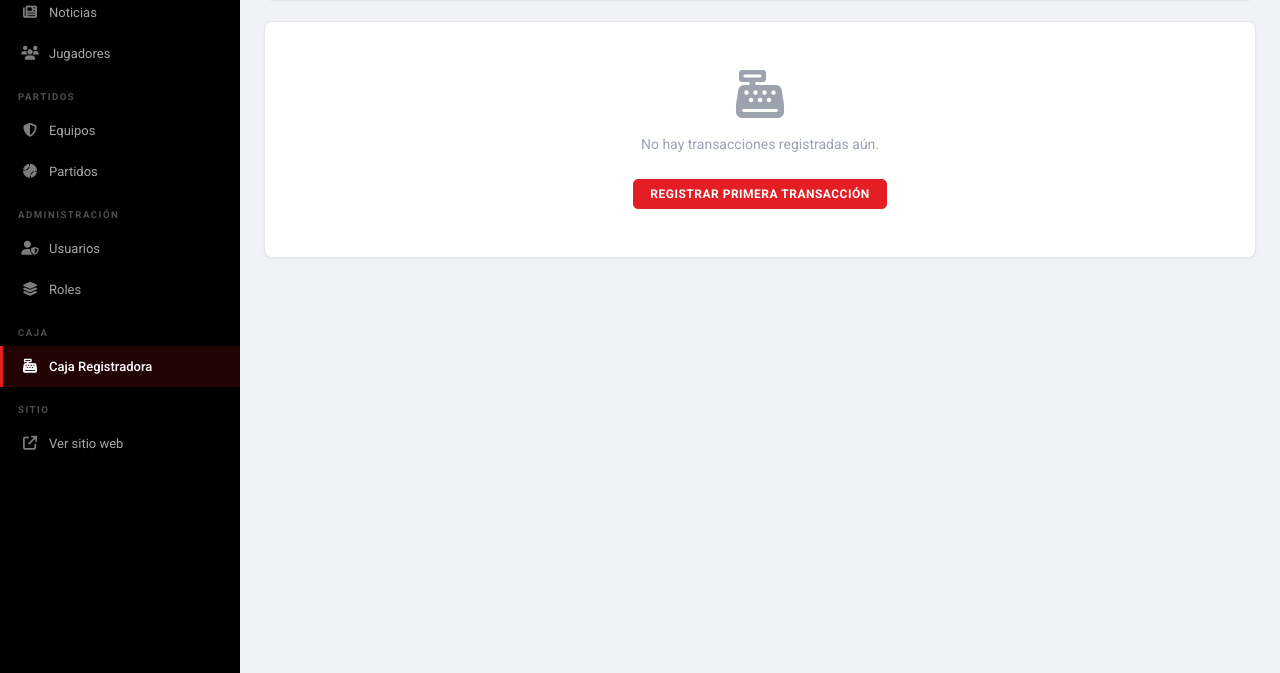
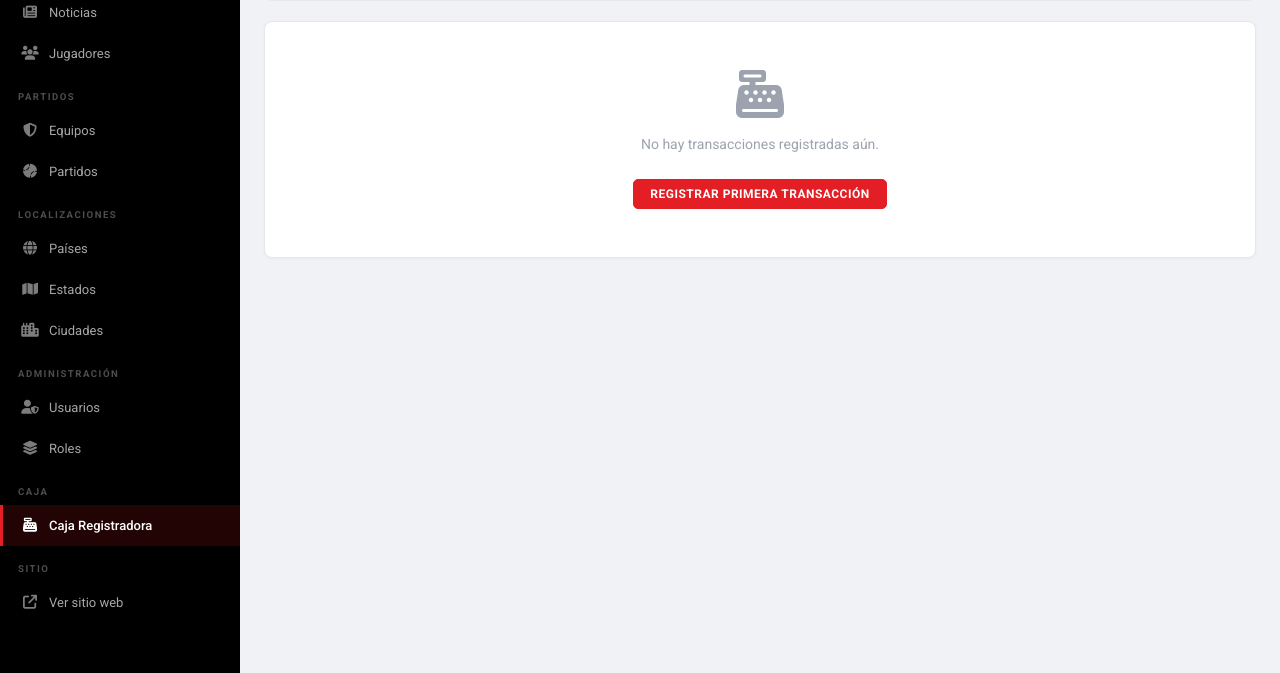
Before and after one commit to cgallego17/Cerverceros-Tecate, a Django app: page /es/panel/caja/ in a window 1280 px wide. Shown: the part 453-1126 px from the top of the page. Run offline with Django 4.2, Linux system fonts and the light colour scheme; the visitor is signed in with stand-in values (Sample User, id 1); data comes from the database, SQL or seed files in the repository; data that the repository does not hold is empty.

Commit message:
Add LOCALIZACIONES navigation section with Países, Estados, and Ciudades links in panel base template
- Add LOCALIZACIONES navigation section between PARTIDOS and ADMINISTRACIÓN sections
- Add Países link with globe icon and active state for 'pais' URL names
- Add Estados link with map icon and active state for 'estado' URL names
- Add Ciudades link with city icon and active state for 'ciudad' URL names

```diff
--- a/templates/panel/base.html
+++ b/templates/panel/base.html
@@ -81,6 +81,23 @@
             <a href="{% url 'panel:partidos_lista' %}"
                class="panel-nav-link {% if 'partido' in request.resolver_match.url_name %}active{% endif %}">
                 <span class="panel-nav-icon"><i class="fas fa-baseball"></i></span> Partidos
+            </a>
+
+            <div class="panel-nav-section">LOCALIZACIONES</div>
+
+            <a href="{% url 'panel:paises_lista' %}"
+               class="panel-nav-link {% if 'pais' in request.resolver_match.url_name %}active{% endif %}">
+                <span class="panel-nav-icon"><i class="fas fa-globe"></i></span> Países
+            </a>
+
+            <a href="{% url 'panel:estados_lista' %}"
+               class="panel-nav-link {% if 'estado' in request.resolver_match.url_name %}active{% endif %}">
+                <span class="panel-nav-icon"><i class="fas fa-map"></i></span> Estados
+            </a>
+
+            <a href="{% url 'panel:ciudades_lista' %}"
+               class="panel-nav-link {% if 'ciudad' in request.resolver_match.url_name %}active{% endif %}">
+                <span class="panel-nav-icon"><i class="fas fa-city"></i></span> Ciudades
             </a>
 
             <div class="panel-nav-section">ADMINISTRACIÓN</div>
```
